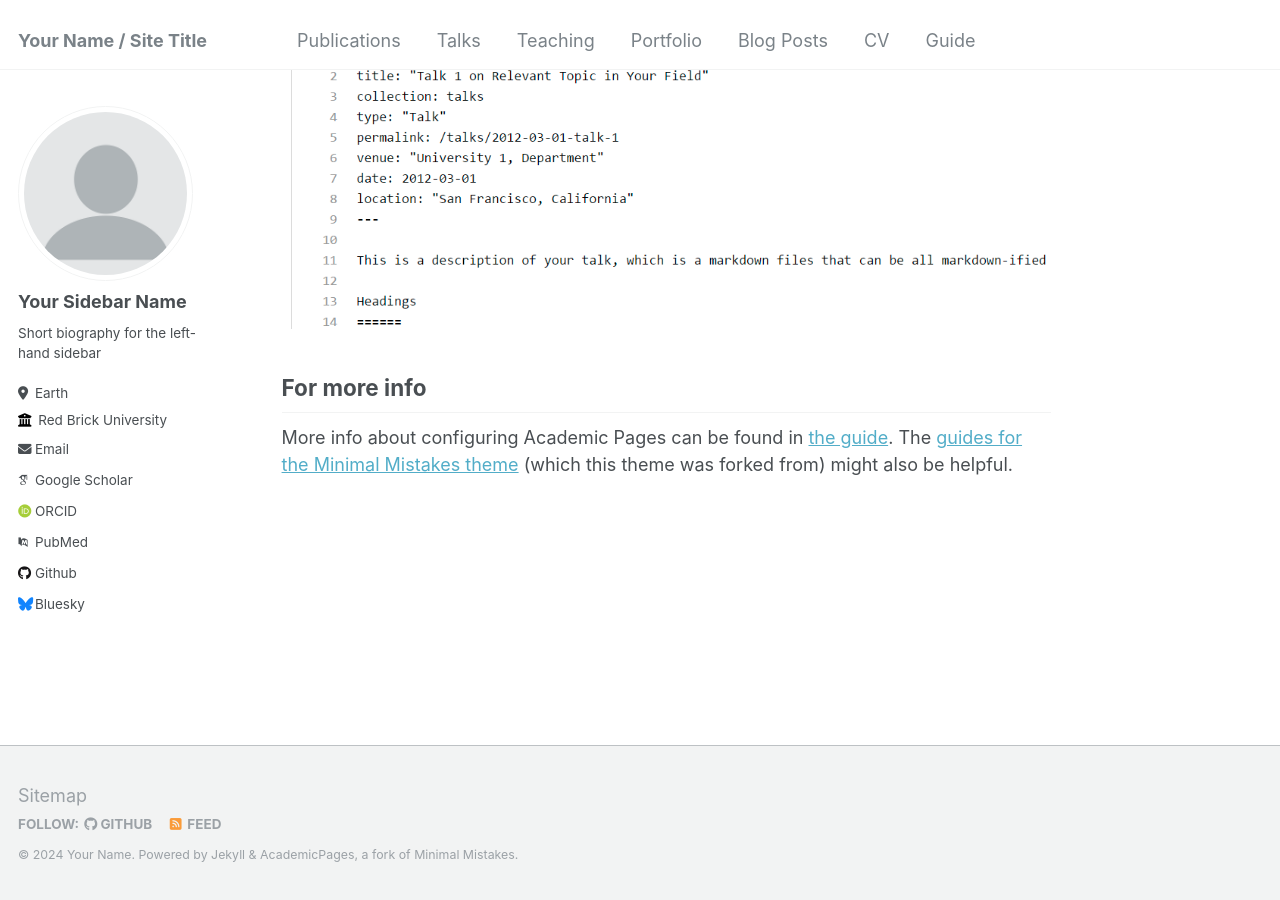
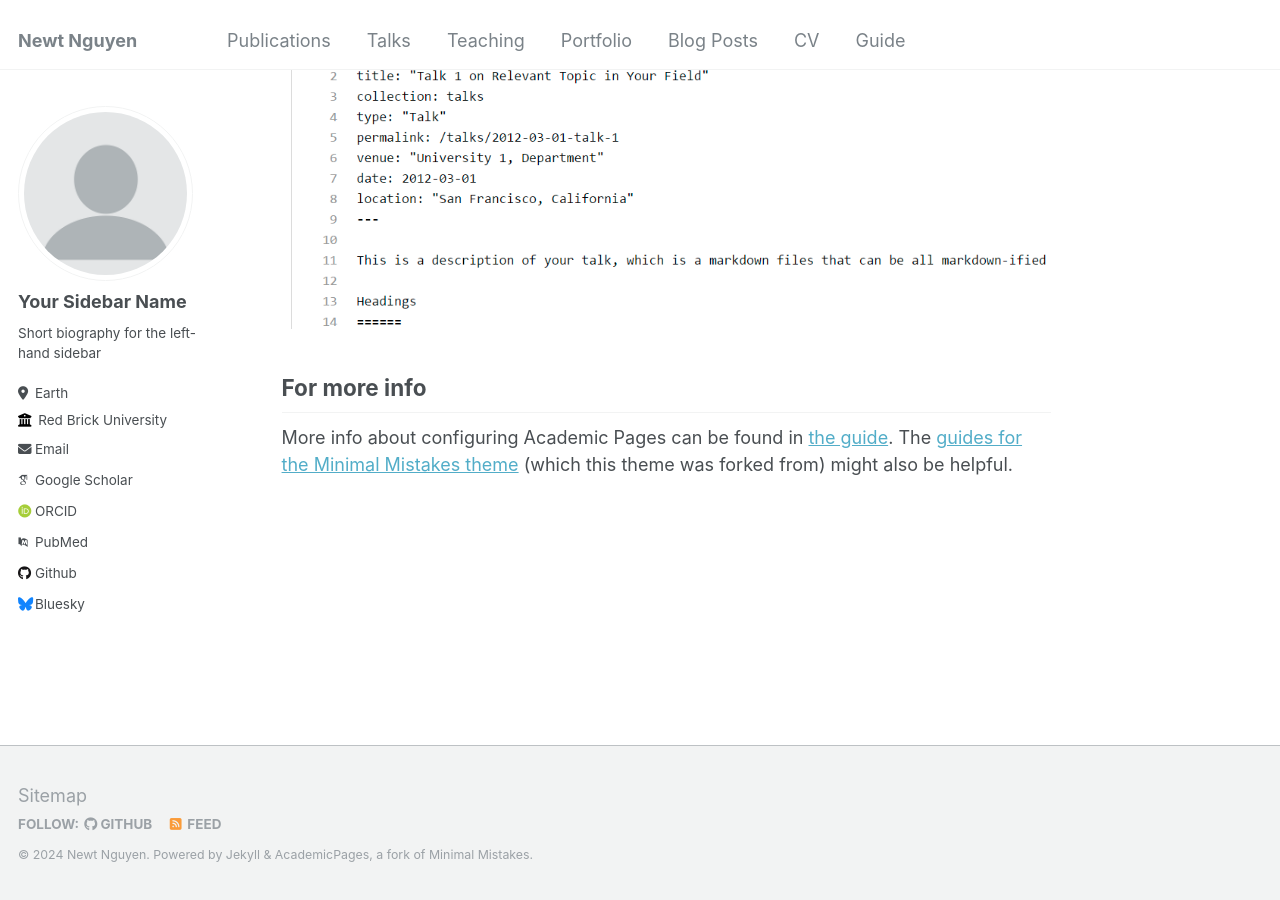
Before and after one commit to newtdes/newtdes.github.io, a Jekyll site: the page built from _pages/about.md, in a window 1280 px wide and 900 px high, scrolled down 2660 px. Built offline with Jekyll 4.4.1, drawn with Linux system fonts in a browser that asks for light colours; some web fonts are replaced.

Commit message:
chane config.yml

```diff
--- a/_config.yml
+++ b/_config.yml
@@ -8,11 +8,11 @@
 
 # Basic Site Settings
 locale                   : "en-US"
-title                    : "Your Name / Site Title"
+title                    : "Newt Nguyen"
 title_separator          : "-"
-name                     : &name "Your Name"
+name                     : &name "Newt Nguyen"
 description              : &description "personal description"
-url                      : https://academicpages.github.io # the base hostname & protocol for your site e.g. "https://mmistakes.github.io"
+url                      : https://newdes.github.io # the base hostname & protocol for your site e.g. "https://mmistakes.github.io"
 baseurl                  : "" # the subpath of your site, e.g. "/blog"
 repository               : "academicpages/academicpages.github.io"
 
```
